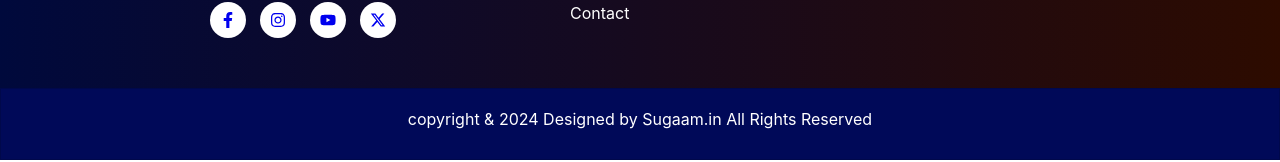
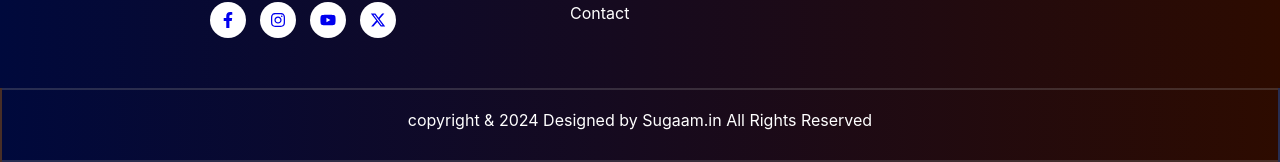
Before and after one commit to Sugaam-dev/Soulfit, a React (Create React App) app: page /Contact in a window 1280 px wide. Shown: the part 839-1001 px from the top of the page. Built offline with nearby package versions, Linux system fonts and the light colour scheme.

Commit message:
Update Footer.css

```diff
--- a/src/Styles/Footer.css
+++ b/src/Styles/Footer.css
@@ -102,12 +102,12 @@ footer .container .contact .info li a {
 }
 
 .copyrighttext {
-background-color: #000958;
+    background:linear-gradient(to right, #00093c,#2d0b00);
     /* background: linear-gradient(to right, #bc005b, #4528a5); */
     padding: 20px 100px 30px;
     text-align: center;
     color: #fff;
-    border: 1px solid rgba(0, 0, 0, 0.15);
+    border: 2px solid rgba(146, 143, 143, 0.268);
 }
 .copyrighttext a{
     text-decoration: none;
```
